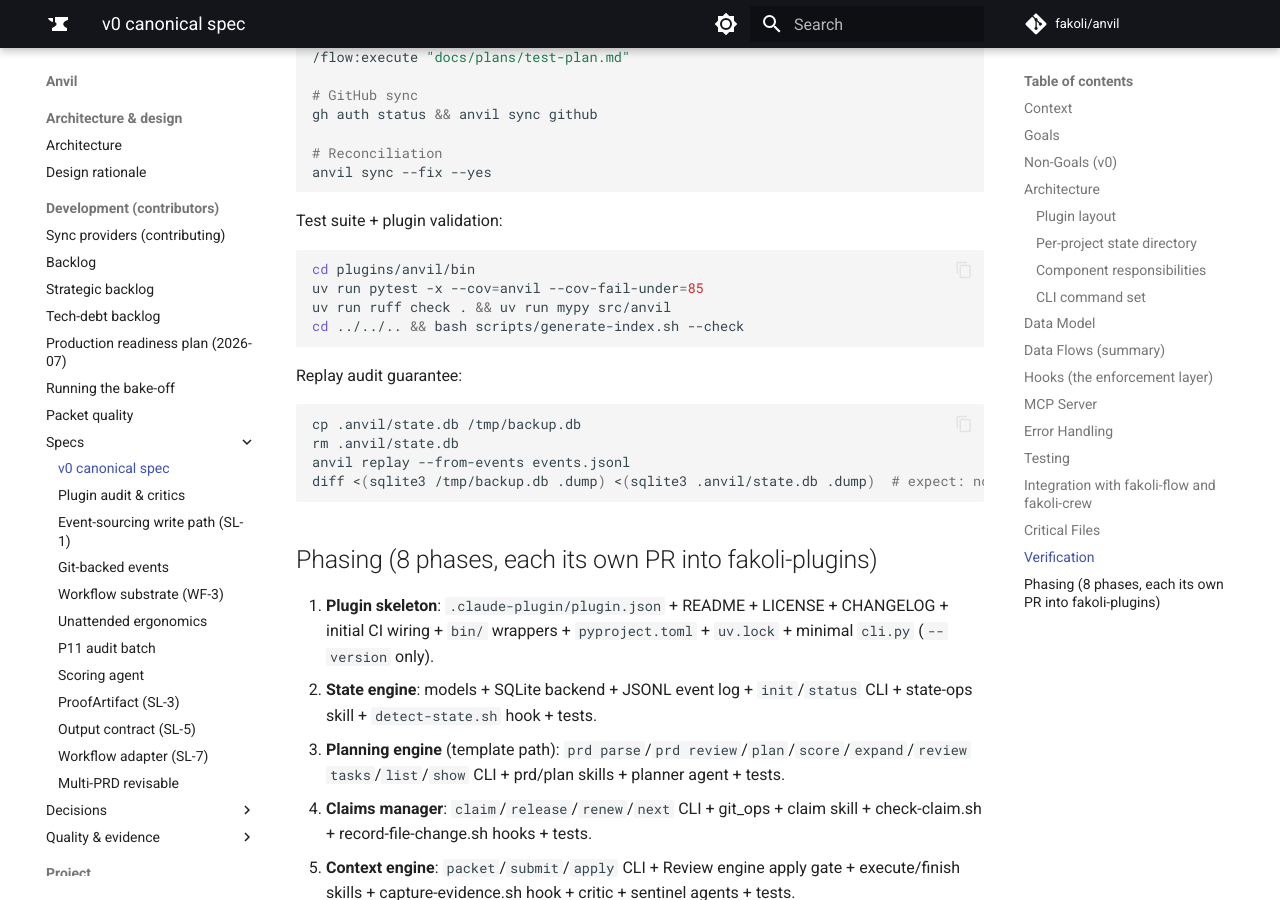
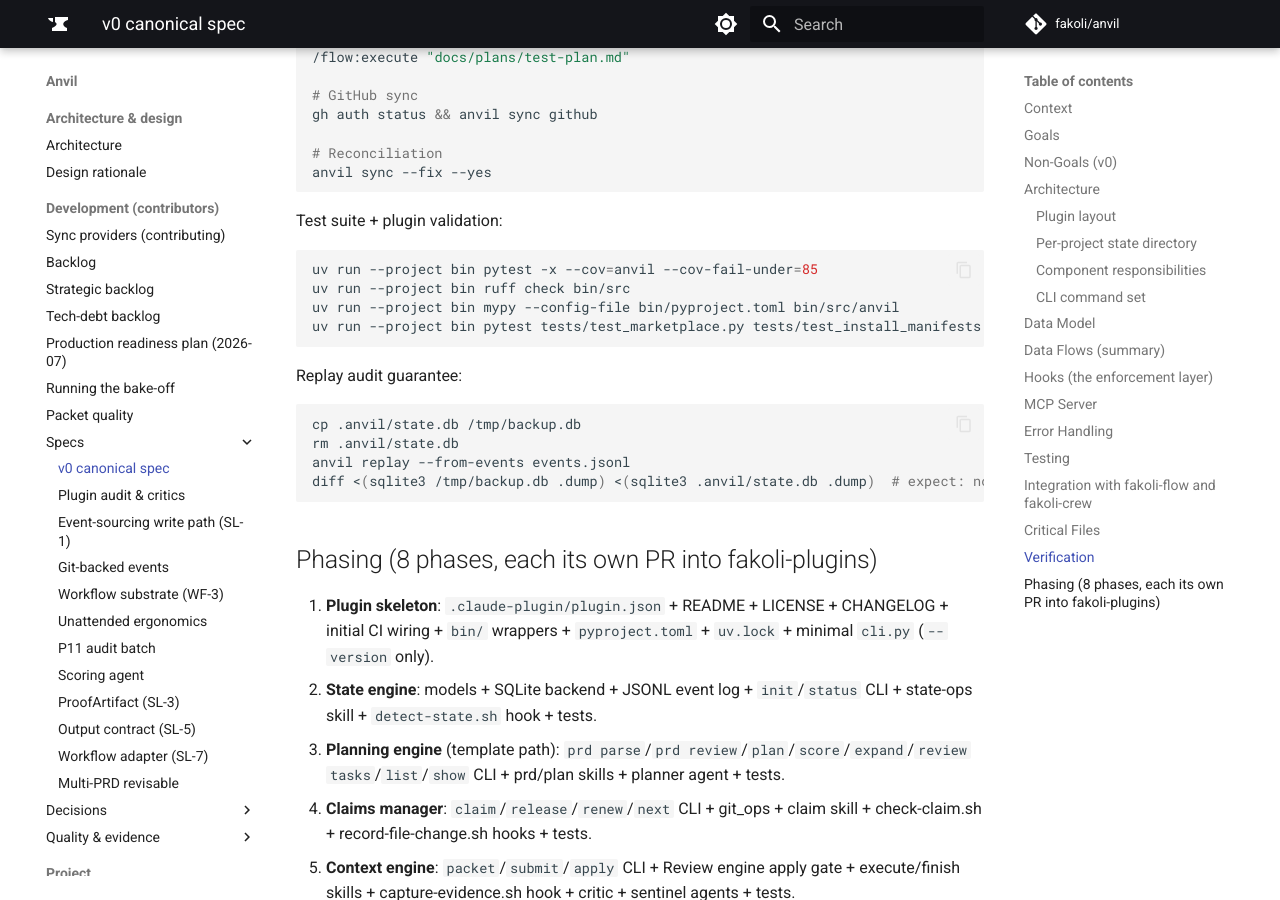
Before and after one commit to fakoli/anvil, an MkDocs documentation site: the page built from docs/specs/2026-05-24-anvil-v0.md, in a window 1280 px wide and 900 px high, scrolled down 9350 px. Built offline with MkDocs 1.6.1 and Material for MkDocs 9.7.7, drawn with Linux system fonts in a browser that asks for light colours; comment, search, counter and statistics services are not loaded.

Commit message:
docs: root legacy validation commands

````diff
--- a/docs/specs/2026-05-24-anvil-v0.md
+++ b/docs/specs/2026-05-24-anvil-v0.md
@@ -332,10 +332,10 @@
 
 Test suite + plugin validation:
 ```bash
-cd plugins/anvil/bin
-uv run pytest -x --cov=anvil --cov-fail-under=85
-uv run ruff check . && uv run mypy src/anvil
-cd ../../.. && bash scripts/generate-index.sh --check
+uv run --project bin pytest -x --cov=anvil --cov-fail-under=85
+uv run --project bin ruff check bin/src
+uv run --project bin mypy --config-file bin/pyproject.toml bin/src/anvil
+uv run --project bin pytest tests/test_marketplace.py tests/test_install_manifests.py -q
 ```
 
 Replay audit guarantee:
````
